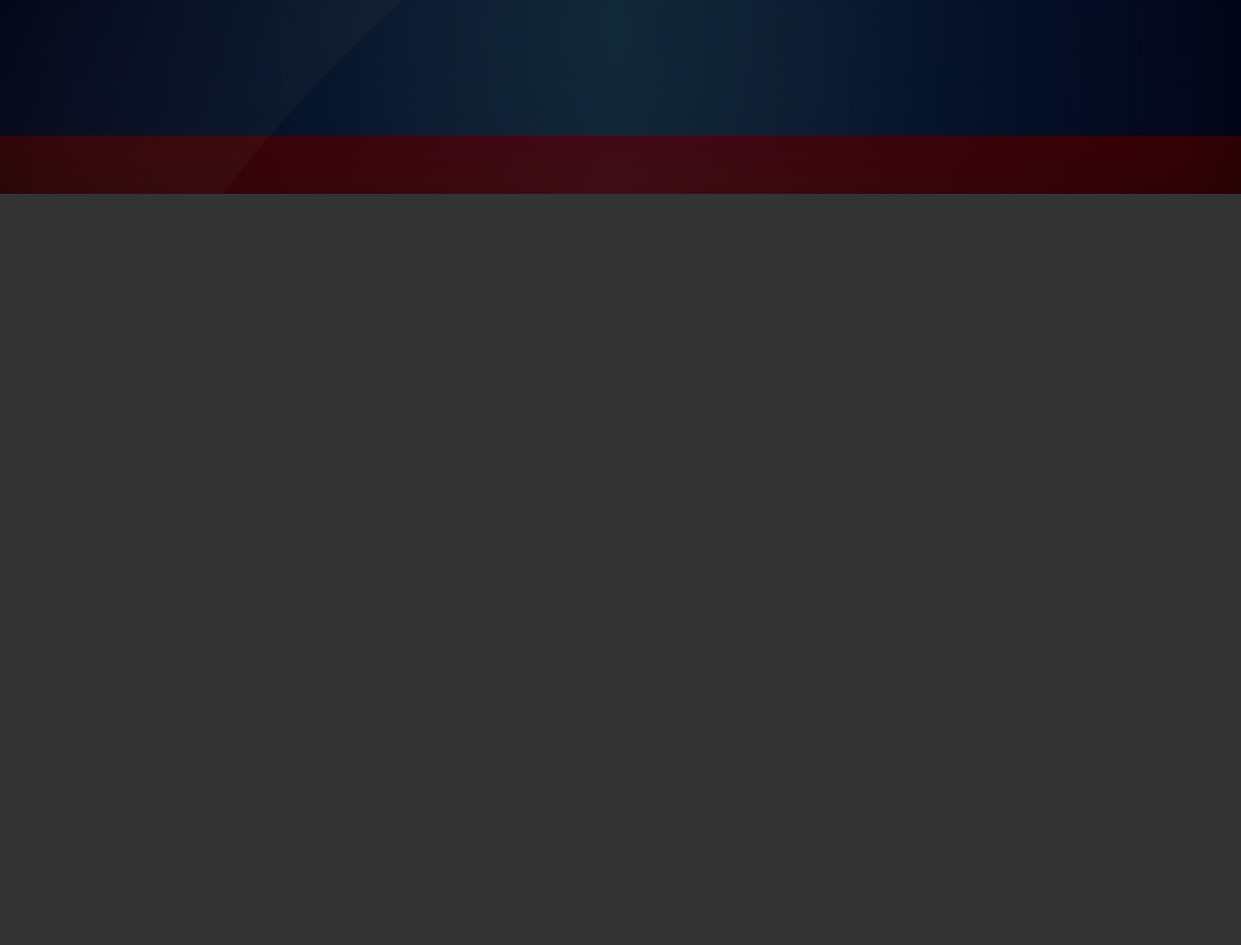
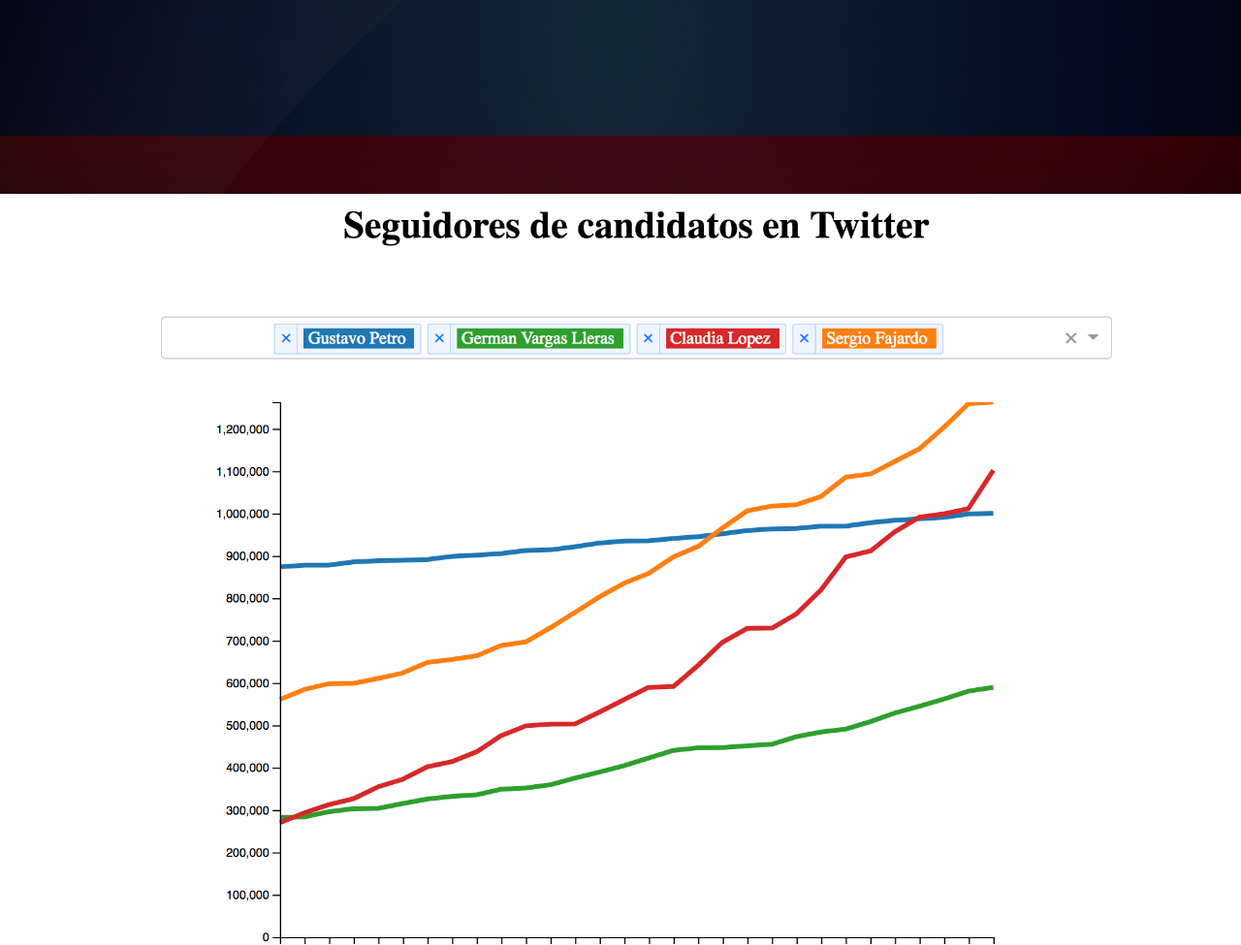
Before and after one commit to fabioespinosa/elecciones-2018, a website: page src/index.html in a window 1280 px wide. Shown: the part 500-1475 px from the top of the page at 97% size. Before the commit the page ends 800 px from the top, so only its background shows below. Drawn offline with Linux system fonts and the light colour scheme.

Commit message:
foto central

```diff
--- a/src/index.html
+++ b/src/index.html
@@ -99,6 +99,18 @@
           </div>
         </div>
       </header>
+
+      <div class="container">
+        <div class="row">
+          <div class="col-md-12">
+            <center>
+
+              <img src="./img/line.png" class="line" alt="">
+            </center>
+          </div>
+
+        </div>
+      </div>
         <script src="js/jquery.min.js"></script>
         <script src="js/popper.min.js"></script>
         <script src="js/bootstrap.min.js"></script>
--- a/src/scss/style.scss
+++ b/src/scss/style.scss
@@ -37,3 +37,7 @@ body {
 	border-radius: 50%;
 	width: 160px;
 }
+
+.line {
+	width: 600px;
+}
```
Also changed, not shown: src/css/style.css, src/img/line.png (added).
